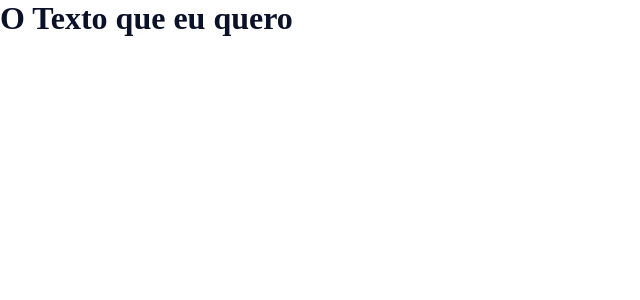
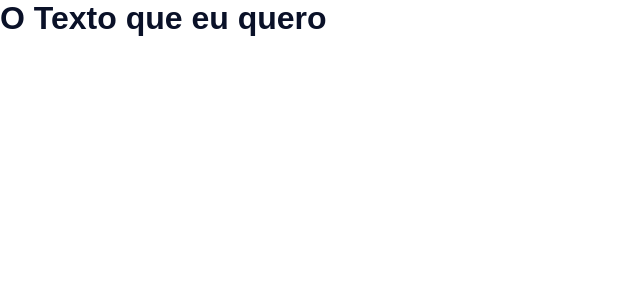
Before and after one commit to fernandojsmelo/curso-reactjs-nextjs-project-3, a React (Create React App) app: page / in a window 1280 px wide. Shown: the top 300 px of the page, without its empty margins (0-640 px from the left). Built offline with nearby package versions, Linux system fonts and the light colour scheme.

Commit message:
Configurando as Fontes

```diff
--- a/src/styles/global-styles.js
+++ b/src/styles/global-styles.js
@@ -1,10 +1,22 @@
 import { createGlobalStyle, css } from 'styled-components';
 
 export const GlobalStyles = createGlobalStyle`
+  @import url('https://fonts.googleapis.com/css2?family=Montserrat:ital,wght@0,900;1,900&family=Open+Sans:ital,wght@0,400;0,700;1,400;1,700&display=swap');
   *{
     margin: 0;
     padding: 0;
   }
 
-  body {}
+  html {
+    font-size: 62.5%;
+  }
+
+  body {
+    font-size: 1.6rem;
+    font-family: ${({ theme }) => theme.fonts.family.default};
+  }
+
+  h1{
+    font-family: ${({ theme }) => theme.fonts.family.secondary};
+  }
 `;
--- a/src/styles/theme.js
+++ b/src/styles/theme.js
@@ -4,6 +4,11 @@
     secondaryColor: '#dc143c',
     white: '#ffffff',
   },
-  fonts: {},
+  fonts: {
+    family: {
+      default: "'Open Sans', sans-serif",
+      secondary: "'Montserrat', sans-serif",
+    },
+  },
   spacings: {},
 };
```
